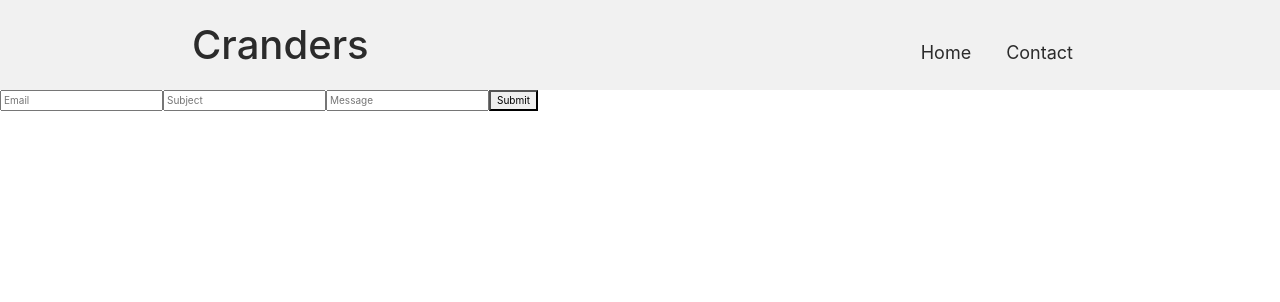
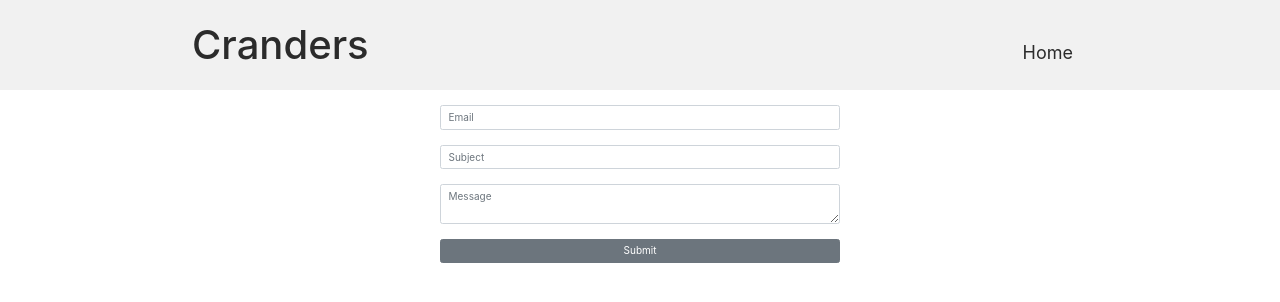
Before and after one commit to LandersAtLambda/Cranders_React, a React (Create React App) app: page /contact in a window 1280 px wide. Shown: the top 302 px of the page. Built offline with nearby package versions, Linux system fonts and the light colour scheme.

Commit message:
contact form styling

```diff
--- a/src/components/contact/Contact.js
+++ b/src/components/contact/Contact.js
@@ -1,12 +1,13 @@
 import React from 'react'
+import { Form, Input, Button, } from 'reactstrap'
 
 function Contact(props) {
-  return (<form>
-    <input type='email' placeholder='Email' />
-    <input type='text' placeholder='Subject' />
-    <input type='text' placeholder='Message' />
-    <button>Submit</button>
-  </form>)
+  return (<Form className="contactForm">
+    <Input className='contactInput' type='email' tabindex='1' placeholder='Email' />
+    <Input className='contactInput' type='text' tabindex='2' placeholder='Subject' />
+    <Input className='contactInput' type='textarea' tabindex='3' placeholder='Message' />
+    <Button tabindex='4'>Submit</Button>
+  </Form>)
 }
 
 export default Contact
--- a/src/components/topBar/Nav.js
+++ b/src/components/topBar/Nav.js
@@ -10,7 +10,8 @@ function Nav(props) {
 			{/* <a href="cranders.com">About</a>
 			<a href="#portfolio">Portfolio</a> */}
 			{/* <a href="cranders.com">Contact</a> */}
-			<Link to='/contact' >Contact</Link>
+
+			{/* <Link to='/contact' >Contact</Link> */}
 
 		</nav>
 	);
--- a/src/styles.css
+++ b/src/styles.css
@@ -100,7 +100,7 @@ nav a {
 }
 @media(min-width:1200px){
 	.portfolio{
-		justify-content: space-around;
+		/* justify-content: space-around; */
 	}
 }
 footer {
@@ -118,7 +118,7 @@ footer nav a {
 /* ReactStrap Mods */
 .card {
 	max-width: 320px;
-	margin: 5px;
+	margin: 5px 10px;
 }
 .card-body{
 	display: flex;
@@ -132,3 +132,14 @@ footer nav a {
 	width: 320px;
 	height: 250px;
 }
+
+/* Conctact Form */
+.contactForm{
+	display: flex;
+	flex-direction: column;
+	max-width: 400px;
+	margin: 15px auto 0;
+}
+.contactInput{
+	margin-bottom: 15px;
+}
```
